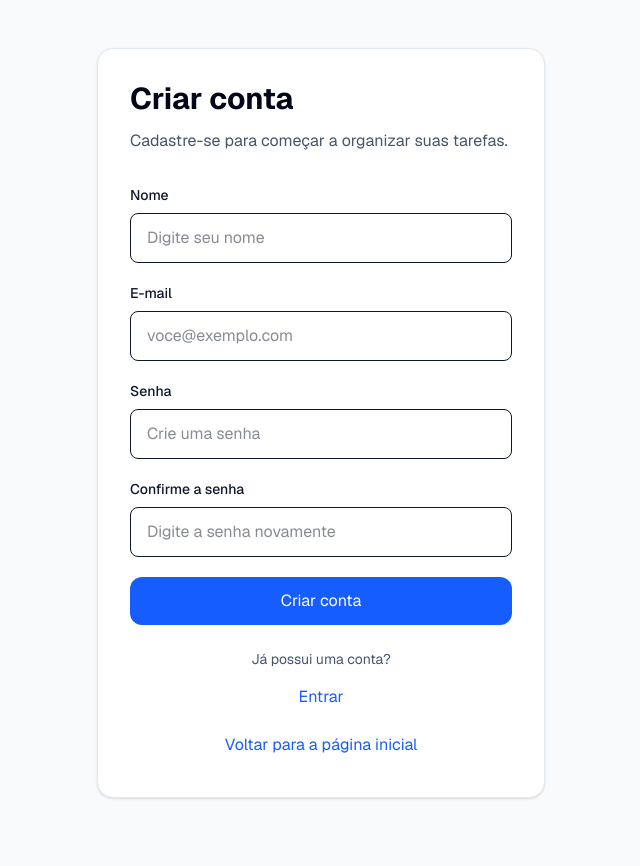
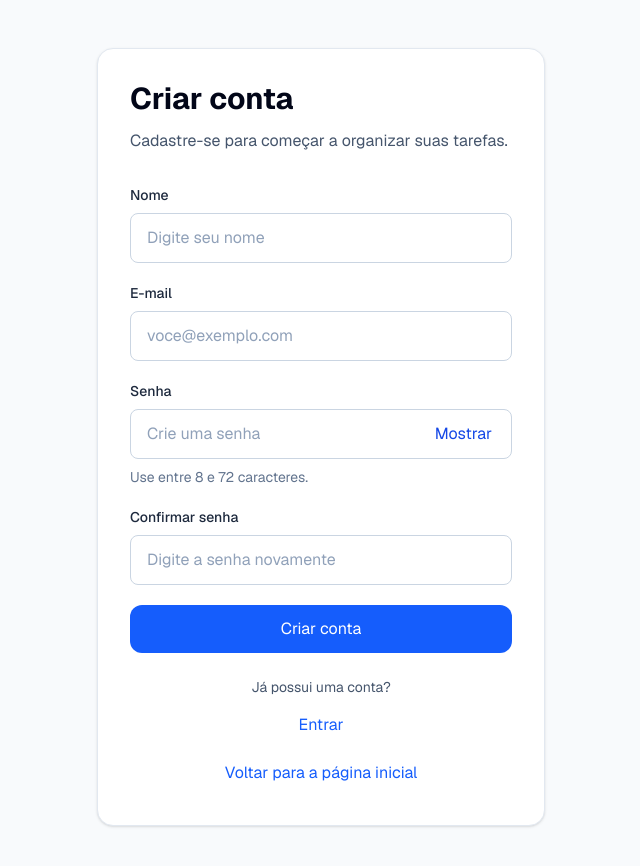
Before and after one commit to jorge-pires/projeto-kanban, a Next.js app: page /register in a window 1280 px wide. Shown: the top 866 px of the page, without its empty margins (319-959 px from the left). Built offline with nearby package versions, Linux system fonts and the light colour scheme; no server answers.

Commit message:
feat: implement user registration

```diff
--- /dev/null
+++ b/app/register/actions.ts
@@ -0,0 +1,89 @@
+"use server";
+
+import { hash } from "bcryptjs";
+import { redirect } from "next/navigation";
+
+import { Prisma } from "@/generated/prisma/client";
+import { prisma } from "@/lib/prisma";
+import { registerSchema } from "@/lib/validations/auth";
+
+type RegisterField = "name" | "email" | "password" | "passwordConfirmation";
+
+export interface RegisterActionState {
+  message: string;
+  errors?: Partial<Record<RegisterField, string[]>>;
+}
+
+export async function registerUser(
+  _previousState: RegisterActionState,
+  formData: FormData,
+): Promise<RegisterActionState> {
+  const validation = registerSchema.safeParse({
+    name: formData.get("name"),
+    email: formData.get("email"),
+    password: formData.get("password"),
+    passwordConfirmation: formData.get("passwordConfirmation"),
+  });
+
+  if (!validation.success) {
+    return {
+      message: "Revise os campos destacados e tente novamente.",
+      errors: validation.error.flatten().fieldErrors,
+    };
+  }
+
+  const { name, email, password } = validation.data;
+
+  const existingUser = await prisma.user.findUnique({
+    where: {
+      email,
+    },
+    select: {
+      id: true,
+    },
+  });
+
+  if (existingUser) {
+    return {
+      message: "Não foi possível criar a conta.",
+      errors: {
+        email: ["Já existe uma conta cadastrada com este e-mail."],
+      },
+    };
+  }
+
+  const passwordHash = await hash(password, 12);
+
+  try {
+    await prisma.user.create({
+      data: {
+        name,
+        email,
+        passwordHash,
+      },
+      select: {
+        id: true,
+      },
+    });
+  } catch (error) {
+    if (
+      error instanceof Prisma.PrismaClientKnownRequestError &&
+      error.code === "P2002"
+    ) {
+      return {
+        message: "Não foi possível criar a conta.",
+        errors: {
+          email: ["Já existe uma conta cadastrada com este e-mail."],
+        },
+      };
+    }
+
+    console.error("Failed to register user:", error);
+
+    return {
+      message: "Não foi possível criar sua conta agora. Tente novamente.",
+    };
+  }
+
+  redirect("/login?registered=true");
+}
--- a/components/auth/register-form.tsx
+++ b/components/auth/register-form.tsx
@@ -1,69 +1,50 @@
-"use client"
+"use client";
 
-import { useState } from "react"
-import type { FormEvent } from "react"
+import { useActionState, useState } from "react";
+import { useFormStatus } from "react-dom";
 
-import { Button } from "@/components/ui/Button"
+import { registerUser, type RegisterActionState } from "@/app/register/actions";
+import { Button } from "@/components/ui/Button";
+
+const initialState: RegisterActionState = {
+  message: "",
+};
+
+function RegisterSubmitButton() {
+  const { pending } = useFormStatus();
+
+  return (
+    <Button
+      type="submit"
+      variant="primary"
+      size="md"
+      className="w-full"
+      disabled={pending}
+      aria-disabled={pending}
+    >
+      {pending ? "Criando conta..." : "Criar conta"}
+    </Button>
+  );
+}
 
 export function RegisterForm() {
-  const [name, setName] = useState("")
-  const [email, setEmail] = useState("")
-  const [password, setPassword] = useState("")
-  const [passwordConfirmation, setPasswordConfirmation] =
-    useState("")
-  const [error, setError] = useState("")
-  const [successMessage, setSuccessMessage] =
-    useState("")
+  const [state, formAction] = useActionState(registerUser, initialState);
 
-  function handleSubmit(
-    event: FormEvent<HTMLFormElement>
-  ) {
-    event.preventDefault()
+  const [isPasswordVisible, setIsPasswordVisible] = useState(false);
 
-    setError("")
-    setSuccessMessage("")
-
-    const normalizedName = name.trim()
-    const normalizedEmail = email.trim()
-
-    if (
-      !normalizedName ||
-      !normalizedEmail ||
-      !password ||
-      !passwordConfirmation
-    ) {
-      setError("Preencha todos os campos.")
-      return
+  function togglePasswordVisibility() {
+    setIsPasswordVisible((previousState) => !previousState);
   }
 
-    if (password.length < 6) {
-      setError(
-        "A senha deve ter pelo menos 6 caracteres."
-      )
-      return
-    }
-
-    if (password !== passwordConfirmation) {
-      setError("As senhas não coincidem.")
-      return
-    }
-
-    setSuccessMessage(
-      "Cadastro validado. A criação da conta será conectada em uma próxima etapa."
-    )
-  }
+  const nameError = state.errors?.name?.[0];
+  const emailError = state.errors?.email?.[0];
+  const passwordError = state.errors?.password?.[0];
+  const passwordConfirmationError = state.errors?.passwordConfirmation?.[0];
 
   return (
-    <form
-      onSubmit={handleSubmit}
-      noValidate
-      className="mt-8 flex flex-col gap-5"
-    >
+    <form action={formAction} noValidate className="mt-8 flex flex-col gap-5">
       <div className="flex flex-col gap-2">
-        <label
-          htmlFor="name"
-          className="text-sm font-medium"
-        >
+        <label htmlFor="name" className="text-sm font-medium text-slate-800">
           Nome
         </label>
 
@@ -71,24 +52,27 @@ export function RegisterForm() {
           id="name"
           name="name"
           type="text"
-          value={name}
-          onChange={(event) =>
-            setName(event.target.value)
-          }
           autoComplete="name"
           placeholder="Digite seu nome"
-          aria-describedby={
-            error ? "register-error" : undefined
-          }
           required
-          className="rounded-lg border px-4 py-3 outline-none transition focus:border-blue-600 focus:ring-2 focus:ring-blue-100"
+          minLength={2}
+          maxLength={80}
+          aria-invalid={Boolean(nameError)}
+          aria-describedby={nameError ? "name-error" : undefined}
+          className="rounded-lg border border-slate-300 px-4 py-3 outline-none transition placeholder:text-slate-400 focus:border-blue-600 focus:ring-2 focus:ring-blue-100 aria-invalid:border-red-600 aria-invalid:ring-red-100"
         />
+
+        {nameError && (
+          <p id="name-error" className="text-sm text-red-700">
+            {nameError}
+          </p>
+        )}
       </div>
 
       <div className="flex flex-col gap-2">
         <label
           htmlFor="register-email"
-          className="text-sm font-medium"
+          className="text-sm font-medium text-slate-800"
         >
           E-mail
         </label>
@@ -97,103 +81,115 @@ export function RegisterForm() {
           id="register-email"
           name="email"
           type="email"
-          value={email}
-          onChange={(event) =>
-            setEmail(event.target.value)
-          }
           autoComplete="email"
+          inputMode="email"
           placeholder="voce@exemplo.com"
-          aria-describedby={
-            error ? "register-error" : undefined
-          }
           required
-          className="rounded-lg border px-4 py-3 outline-none transition focus:border-blue-600 focus:ring-2 focus:ring-blue-100"
+          aria-invalid={Boolean(emailError)}
+          aria-describedby={emailError ? "register-email-error" : undefined}
+          className="rounded-lg border border-slate-300 px-4 py-3 outline-none transition placeholder:text-slate-400 focus:border-blue-600 focus:ring-2 focus:ring-blue-100 aria-invalid:border-red-600 aria-invalid:ring-red-100"
         />
+
+        {emailError && (
+          <p id="register-email-error" className="text-sm text-red-700">
+            {emailError}
+          </p>
+        )}
       </div>
 
       <div className="flex flex-col gap-2">
         <label
           htmlFor="register-password"
-          className="text-sm font-medium"
+          className="text-sm font-medium text-slate-800"
         >
           Senha
         </label>
 
+        <div className="relative">
           <input
             id="register-password"
             name="password"
-          type="password"
-          value={password}
-          onChange={(event) =>
-            setPassword(event.target.value)
-          }
+            type={isPasswordVisible ? "text" : "password"}
             autoComplete="new-password"
             placeholder="Crie uma senha"
+            required
+            minLength={8}
+            maxLength={72}
+            aria-invalid={Boolean(passwordError)}
             aria-describedby={
-            error ? "register-error" : undefined
+              passwordError
+                ? "register-password-error"
+                : "password-requirements"
             }
-          required
-          minLength={6}
-          className="rounded-lg border px-4 py-3 outline-none transition focus:border-blue-600 focus:ring-2 focus:ring-blue-100"
+            className="w-full rounded-lg border border-slate-300 px-4 py-3 pr-24 outline-none transition placeholder:text-slate-400 focus:border-blue-600 focus:ring-2 focus:ring-blue-100 aria-invalid:border-red-600 aria-invalid:ring-red-100"
           />
+
+          <button
+            type="button"
+            onClick={togglePasswordVisibility}
+            aria-label={isPasswordVisible ? "Ocultar senhas" : "Mostrar senhas"}
+            aria-pressed={isPasswordVisible}
+            className="absolute right-3 top-1/2 -translate-y-1/2 rounded-md px-2 py-1 text-sm font-medium text-blue-700 transition hover:bg-blue-50 focus:outline-none focus:ring-2 focus:ring-blue-600 focus:ring-offset-2"
+          >
+            {isPasswordVisible ? "Ocultar" : "Mostrar"}
+          </button>
+        </div>
+
+        {passwordError ? (
+          <p id="register-password-error" className="text-sm text-red-700">
+            {passwordError}
+          </p>
+        ) : (
+          <p id="password-requirements" className="text-sm text-slate-500">
+            Use entre 8 e 72 caracteres.
+          </p>
+        )}
       </div>
 
       <div className="flex flex-col gap-2">
         <label
           htmlFor="password-confirmation"
-          className="text-sm font-medium"
+          className="text-sm font-medium text-slate-800"
         >
-          Confirme a senha
+          Confirmar senha
         </label>
 
         <input
           id="password-confirmation"
           name="passwordConfirmation"
-          type="password"
-          value={passwordConfirmation}
-          onChange={(event) =>
-            setPasswordConfirmation(
-              event.target.value
-            )
-          }
+          type={isPasswordVisible ? "text" : "password"}
           autoComplete="new-password"
           placeholder="Digite a senha novamente"
+          required
+          minLength={8}
+          maxLength={72}
+          aria-invalid={Boolean(passwordConfirmationError)}
           aria-describedby={
-            error ? "register-error" : undefined
+            passwordConfirmationError
+              ? "password-confirmation-error"
+              : undefined
           }
-          required
-          minLength={6}
-          className="rounded-lg border px-4 py-3 outline-none transition focus:border-blue-600 focus:ring-2 focus:ring-blue-100"
+          className="rounded-lg border border-slate-300 px-4 py-3 outline-none transition placeholder:text-slate-400 focus:border-blue-600 focus:ring-2 focus:ring-blue-100 aria-invalid:border-red-600 aria-invalid:ring-red-100"
         />
+
+        {passwordConfirmationError && (
+          <p id="password-confirmation-error" className="text-sm text-red-700">
+            {passwordConfirmationError}
+          </p>
+        )}
       </div>
 
-      {error && (
+      {state.message && (
         <p
-          id="register-error"
           role="alert"
+          aria-live="polite"
           className="rounded-lg bg-red-50 px-4 py-3 text-sm text-red-700"
         >
-          {error}
+          {state.message}
         </p>
       )}
 
-      {successMessage && (
-        <p
-          role="status"
-          className="rounded-lg bg-green-50 px-4 py-3 text-sm text-green-700"
-        >
-          {successMessage}
-        </p>
-      )}
-
-      <Button
-        type="submit"
-        variant="primary"
-        size="md"
-        className="w-full"
-      >
-        Criar conta
-      </Button>
+      <RegisterSubmitButton />
     </form>
-  )
+  );
 }
```
Also changed, not shown: app/login/page.tsx (+19 -1 lines), lib/validations/auth.ts (+31 -5 lines). Lines whose indentation alone changed are shown as unchanged.
